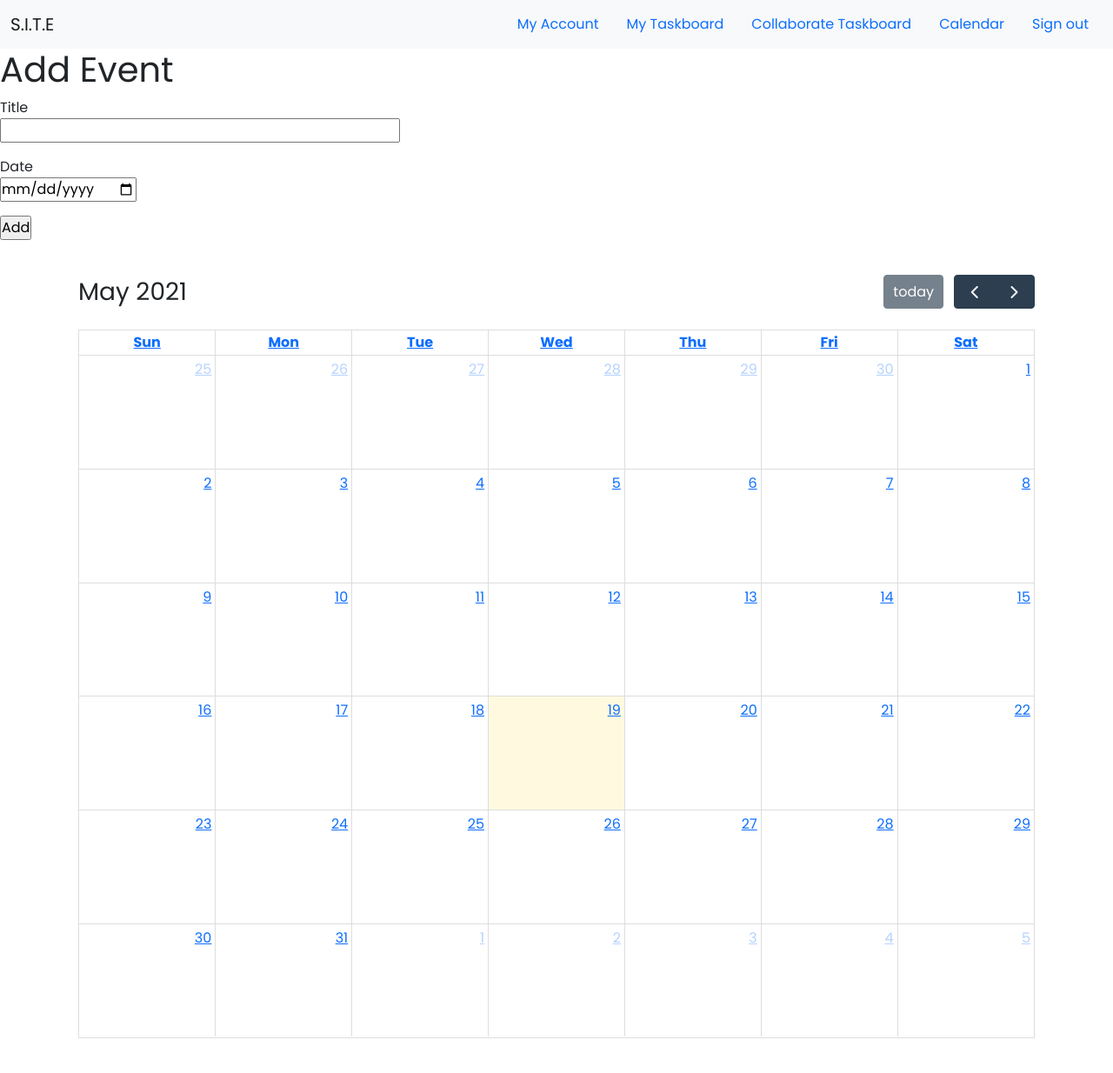
After one commit to elizabethhillman/taskManager, a Flask app: page /calendar in a window 1280 px wide. The commit adds this page. Shown: the whole page at 87% size. Run offline with Flask 2, Linux system fonts and the light colour scheme; a user stored in the database is signed in; data comes from the database, SQL or seed files in the repository; both versions use the stored data as it was before the commit; tables that the repository leaves empty hold one stand-in row (values such as "Sample post"); lists and menus that the app fills with data are empty; some libraries are stand-ins or nearby versions.

Commit message:
adding calender for event on special day

```diff
--- a/app/forms.py
+++ b/app/forms.py
@@ -55,3 +55,7 @@ class Addcollaborator(FlaskForm):
 class AssignUser(FlaskForm):
     assignuser = StringField('Assign Task to User', validators=[DataRequired()])
     submit = SubmitField('Done')
+class AddEvent(FlaskForm):
+    addtitle = StringField('Title', validators=[DataRequired()])
+    adddate = DateField('Date', validators=[DataRequired()])
+    submit = SubmitField('Add')
--- a/app/models.py
+++ b/app/models.py
@@ -14,6 +14,7 @@ class User(UserMixin, db.Model):
     posts = db.relationship('Post', backref='author', lazy='dynamic')
     content = db.relationship('Task', backref='author', lazy='dynamic' )
     category = db.relationship('Category', backref='author', lazy='dynamic')
+    event = db.relationship('Event', backref='author', lazy='dynamic')
 
     def set_password(self, password):
         self.password = generate_password_hash(password)
@@ -61,6 +62,14 @@ class Task(db.Model):
     def __repr__(self):
         return f'<Task: {self.content}>'
 
+class Event(db.Model):
+    id = db.Column(db.Integer, primary_key=True, autoincrement=True)
+    title = db.Column(db.String, unique=False, nullable=False)
+    date = db.Column(db.DateTime, unique=False, nullable=False)
+    user_id = db.Column(db.Integer, db.ForeignKey('user.id'))
+
+    def __repr__(self):
+        return f'<Event: {self.title}>'
 
 class Category(db.Model):
     id = db.Column(db.Integer, primary_key=True)
--- a/app/routes.py
+++ b/app/routes.py
@@ -10,9 +10,9 @@ from flask_login import current_user, login_user
 from flask_login import logout_user
 from flask_login import login_required
 from werkzeug.security import generate_password_hash, check_password_hash
-from app.forms import LoginForm, SignupForm, ChangePasswordForm, NewTask, EditTask, CreateCategory, Reminder, Addsubtask, Addcollaborator, AssignUser
+from app.forms import LoginForm, SignupForm, ChangePasswordForm, NewTask, EditTask, CreateCategory, Reminder, Addsubtask, Addcollaborator, AssignUser, AddEvent
 from werkzeug.security import check_password_hash
-from app.models import User, Post, Task, Category, Subtask, AssignedUser
+from app.models import User, Post, Task, Category, Subtask, AssignedUser, Event
 
 
 @app.route('/')
@@ -329,3 +329,24 @@ def assignuser():
     tasks = Task.query.filter_by(user_id=user.id).all()
     categories = Category.query.filter_by(user_id=user.id).all()
     return render_template('assignuser.html', title= 'Assign User',form = form)
+
+@app.route('/calendar', methods = ['GET','POST'])
+@login_required
+def calender():
+    user = User.query.filter_by(username=current_user.username).first()
+    form = AddEvent()
+    if form.validate_on_submit():
+        event = Event(title=form.addtitle.data, date=datetime.strptime(str(form.adddate.data),'%Y-%m-%d'), author=user)
+        db.session.add(event)
+        db.session.commit()
+        print(event.user_id)
+        return redirect('/calendar')
+    events = Event.query.filter_by(user_id = user.id).all()
+    print(events)
+    listEvent = []
+    for item in events:
+        listEvent.append({
+            'title': item.title,
+            'date': item.date
+        })
+    return render_template('calendar.html', title = 'Calendar', posts=listEvent, form = form)
--- a/app/static/css/style.css
+++ b/app/static/css/style.css
@@ -4,3 +4,13 @@
     margin: 0;
     padding: 0;
 }
+
+html, body {
+    margin: 0;
+    padding: 0;
+  }
+
+  #calendar {
+    max-width: 1100px;
+    margin: 40px auto;
+  }
--- a/app/templates/base.html
+++ b/app/templates/base.html
@@ -6,6 +6,8 @@
         <!-- Bootstrap CSS -->
         <link href="https://cdn.jsdelivr.net/npm/bootstrap@5.0.0-beta3/dist/css/bootstrap.min.css" rel="stylesheet" integrity="sha384-eOJMYsd53ii+scO/bJGFsiCZc+5NDVN2yr8+0RDqr0Ql0h+rP48ckxlpbzKgwra6" crossorigin="anonymous">
         <link rel="stylesheet" type="text/css" href="{{ url_for('static', filename='css/style.css') }}">
+
+
         {% if title %}
         <title>{{ title }}</title>
         {% else %}
@@ -42,6 +44,11 @@
                   {% endif %}
                 </li>
                 <li class="nav-item">
+                  {% if current_user.is_authenticated %}
+                  <a class="nav-link" href="/calendar">Calendar</a>
+                  {% endif %}
+                </li>
+                <li class="nav-item">
                   {% if not current_user.is_authenticated %}
                   <a class="nav-link" href="/login">Sign in</a>
                   {% endif %}
--- /dev/null
+++ b/app/templates/calendar.html
@@ -0,0 +1,48 @@
+{% extends "base.html" %}
+{% block content %}
+    <link rel="stylesheet" href="https://cdn.jsdelivr.net/npm/fullcalendar@5.7.0/main.css">
+    <script src="https://cdn.jsdelivr.net/npm/fullcalendar@5.7.0/main.js"></script>
+    <div class="Add_Event">
+        <h1>Add Event</h1>
+        <form action="" method="post" novalidate>
+            {{ form.hidden_tag() }}
+            <p>
+                {{ form.addtitle.label }}<br>
+                {{ form.addtitle(size = 30) }}
+            </p>
+            <p>
+                {{ form.adddate.label }}<br>
+                {{ form.adddate(size=50) }}
+            </p>
+            <p>{{ form.submit() }}</p>
+        </form>
+    </div>
+    <div id ='calendar'></div>
+
+    <script>
+
+        document.addEventListener('DOMContentLoaded', function() {
+          var calendarEl = document.getElementById('calendar');
+          var calendar = new FullCalendar.Calendar(calendarEl, {
+            initialView: 'dayGridMonth',
+
+            events: [
+                {% for event in posts %}
+                {
+                    title: '{{event.title}}',
+                    start: '{{event.date}}',
+                    allday: true,
+
+                },
+                {% endfor %}
+            ]
+
+          });
+
+
+          calendar.render();
+        });
+
+    </script>
+
+{% endblock %}
```
Also changed, not shown: app/app.db (deleted).
